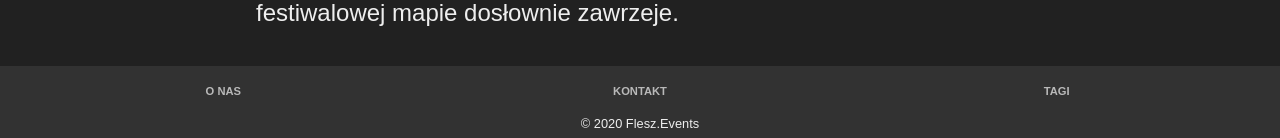
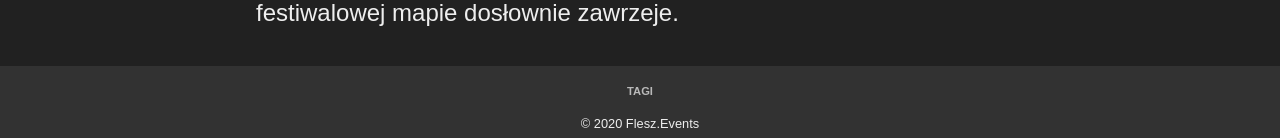
Before and after one commit to skin93/flesz-events-ghost, a Next.js app: page /about in a window 1280 px wide. Shown: the part 981-1119 px from the top of the page. Built offline with nearby package versions, Linux system fonts and the light colour scheme; no server answers; a web font is replaced by a local one.

Commit message:
Hide contanct & about sections

```diff
--- a/components/layout/the-footer/TheFooter.js
+++ b/components/layout/the-footer/TheFooter.js
@@ -5,7 +5,7 @@ const TheFooter = () => {
   return (
     <Footer>
       <FooterContent>
-        <FooterItem>
+        {/* <FooterItem>
           <Link href={'/about'}>
             <a>O Nas</a>
           </Link>
@@ -14,7 +14,7 @@ const TheFooter = () => {
           <Link href={'/contact'}>
             <a>Kontakt</a>
           </Link>
-        </FooterItem>
+        </FooterItem> */}
         <FooterItem>
           <Link href={'/tags'}>
             <a>Tagi </a>
```
